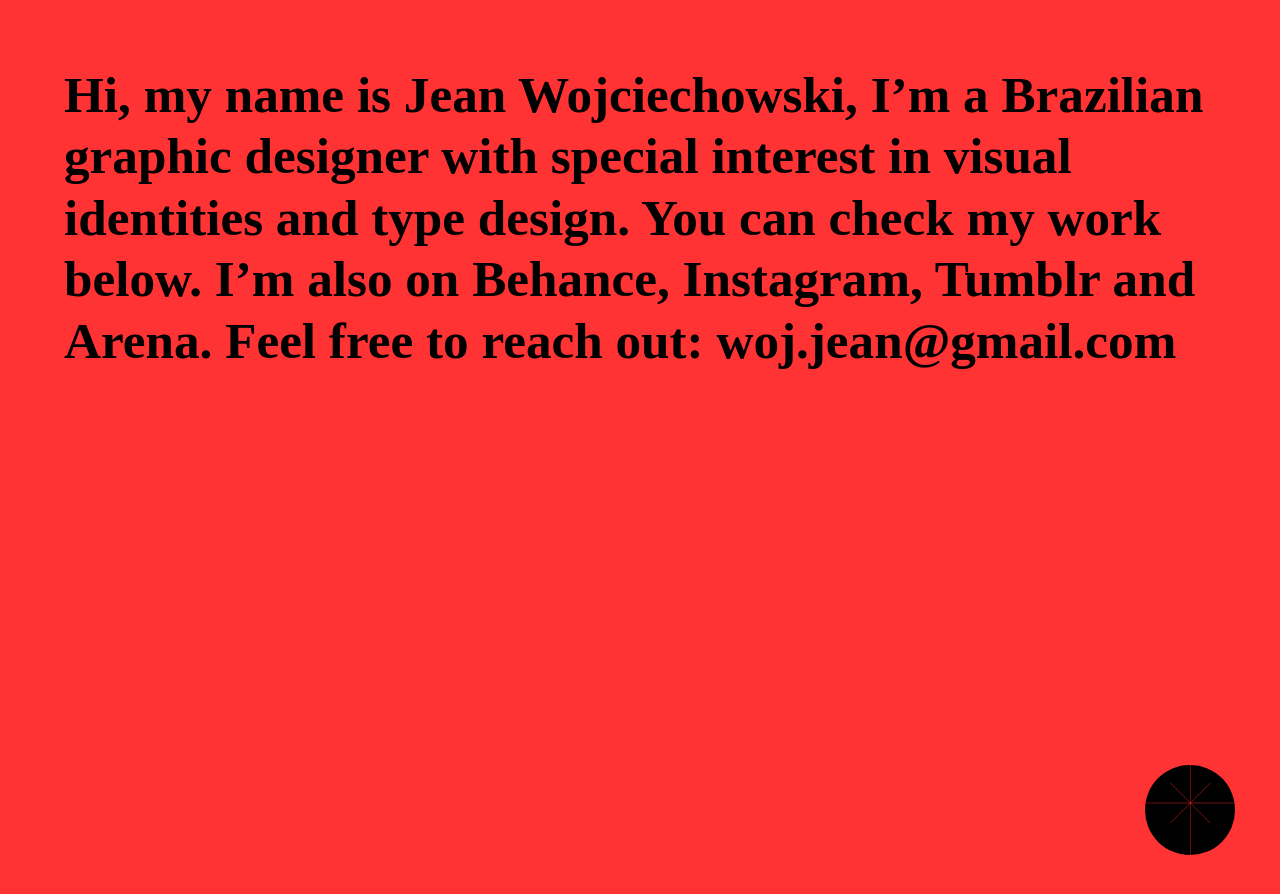
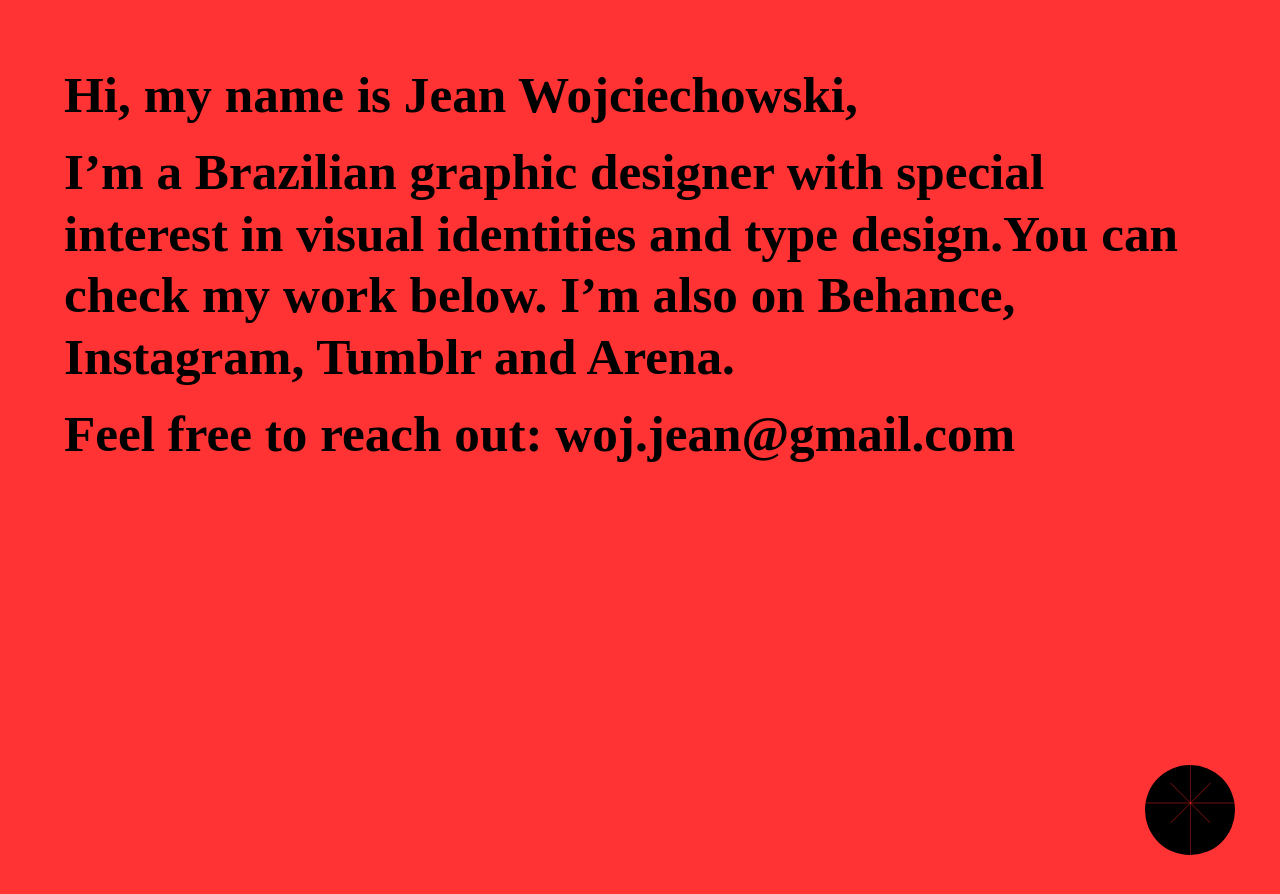
Before and after one commit to rnmp/jeans-dope-site, a Jekyll site: the page built from index.md, in a window 1280 px wide and 900 px high. Shown: the top 894 px of the window. Built offline with Jekyll 4.4.1, drawn with Linux system fonts in a browser that asks for light colours; some web fonts are replaced.

Commit message:
Updated Index

```diff
--- a/index.md
+++ b/index.md
@@ -4,5 +4,8 @@
 layout: homepage
 ---
 
-Hi, my name is Jean Wojciechowski, I’m a Brazilian graphic designer with special interest in visual identities and type design.
-You can check my work below. I’m also on <a href="{{ site.links.behance }}">Behance</a>, <a href="{{ site.links.instagram }}">Instagram</a>, <a href="{{ site.links.tumblr }}">Tumblr</a> and <a href="{{ site.links.arena }}">Arena</a>. Feel free to reach out: <a href="mailto:woj.jean@gmail.com">woj.jean@gmail.com</a>
+Hi, my name is Jean Wojciechowski,
+<div class="break"></div>
+I’m a Brazilian graphic designer with special interest in visual identities and type design.You can check my work below. I’m also on <a href="{{ site.links.behance }}">Behance</a>, <a href="{{ site.links.instagram }}">Instagram</a>, <a href="{{ site.links.tumblr }}">Tumblr</a> and <a href="{{ site.links.arena }}">Arena</a>.
+<div class="break"></div>
+Feel free to reach out: <a href="mailto:woj.jean@gmail.com">woj.jean@gmail.com</a>
```
